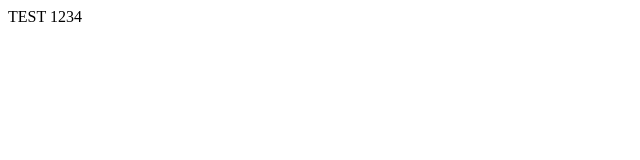
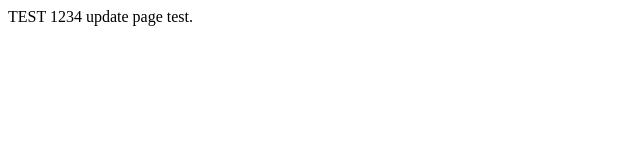
Before and after one commit to alpercaktug/front-end, a plain HTML site: page index.html in a window 1280 px wide. Shown: the whole page, without its empty margins (0-640 px from the left). Drawn offline with Linux system fonts and the light colour scheme.

Commit message:
page update

```diff
--- a/index.html
+++ b/index.html
@@ -8,5 +8,6 @@
 </head>
 <body>
     TEST 1234
+    update page test.
 </body>
 </html>
```
